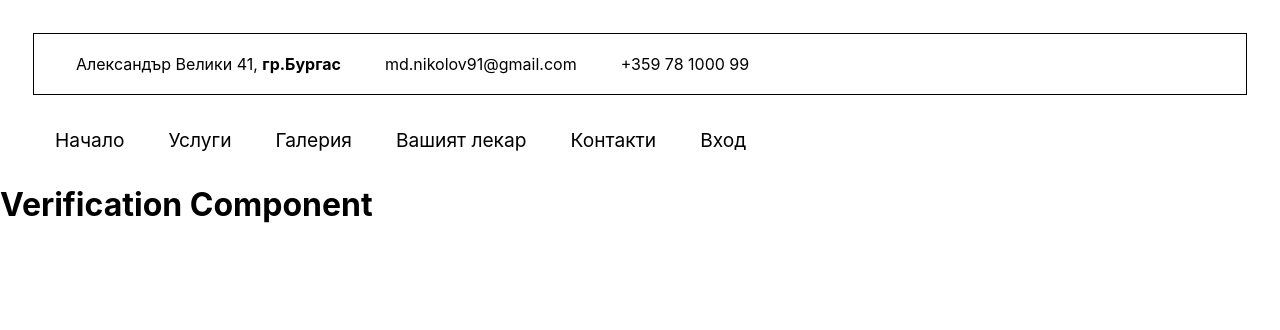
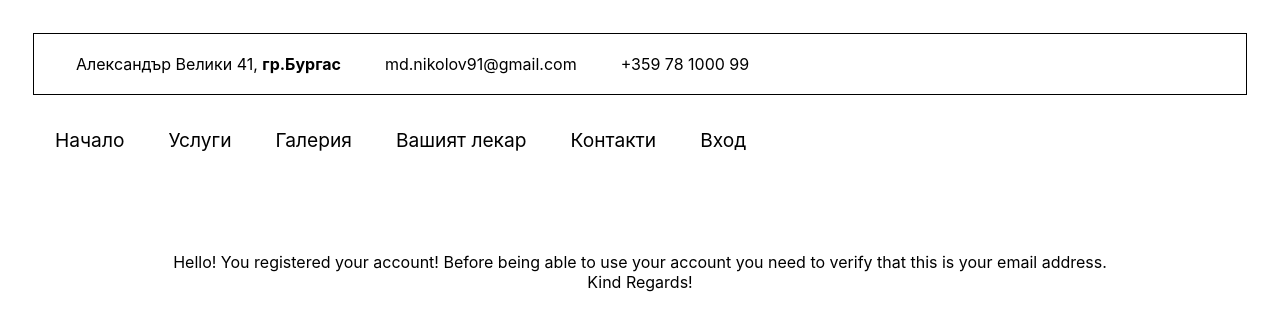
Before and after one commit to stefanovagloriaa/medical-appointment-app, a Next.js app: page /verification in a window 1280 px wide. Shown: the top 330 px of the page. Built offline with nearby package versions, Linux system fonts and the light colour scheme.

Commit message:
verification message added

```diff
--- a/components/Verification.js
+++ b/components/Verification.js
@@ -1,7 +1,15 @@
+import { Fragment } from "react";
 import classes from "./Verification.module.css";
 
 const Verification = () => {
-  return <h1>Verification Component</h1>;
+  return (
+    <div className={classes.message}>
+      Hello! You registered your account! Before being able to use your account
+      you need to verify that this is your email address.
+      <br></br>
+      Kind Regards!
+    </div>
+  );
 };
 
 export default Verification;
--- a/components/Verification.module.css
+++ b/components/Verification.module.css
@@ -0,0 +1,4 @@
+.message {
+   text-align: center;
+   margin: 100px;
+}
```
